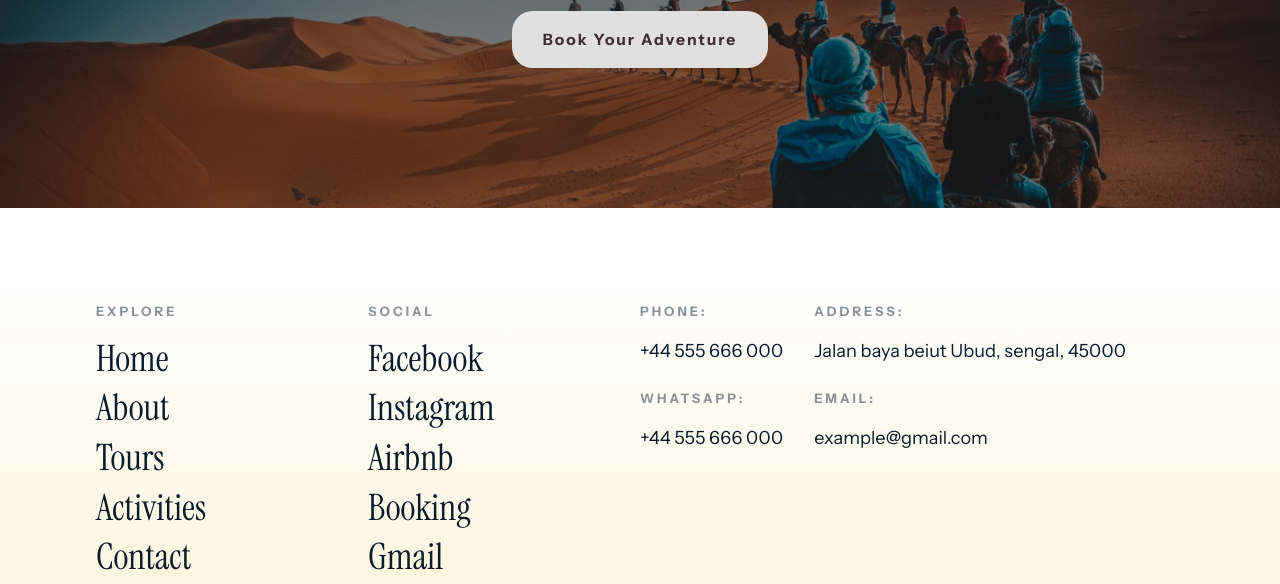
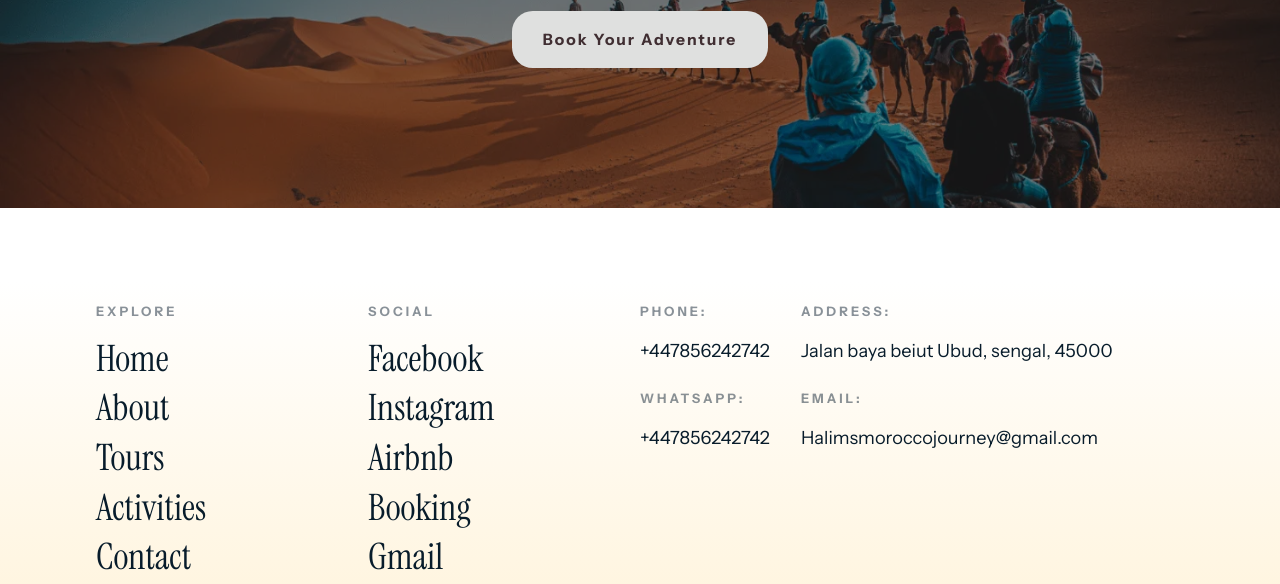
Before and after one commit to hamzaelbaz/halim-morocco-journeys, a website: page public/index.html in a window 1280 px wide. Shown: the part 7394-7978 px from the top of the page. Drawn offline with Linux system fonts and the light colour scheme.

Commit message:
modify the files

```diff
--- a/functions/sendEmail.js
+++ b/functions/sendEmail.js
@@ -19,7 +19,7 @@ exports.handler = async function (event, context) {
 
         let message = {
             from: 'elbazhamzahb@gmail.com',
-            to: 'elbazhamza77@gmail.com',
+            to: 'Halimsmoroccojourney@gmail.com',
             subject: 'Email de Contact',
             text: 'Hello world?',
             html: `
--- a/public/index.html
+++ b/public/index.html
@@ -620,23 +620,23 @@
                     <li><a href="https://instagram.com/">Instagram</a></li>
                     <li><a href="https://airbnb.com/">Airbnb</a></li>
                     <li><a href="https://booking.com/">Booking</a></li>
-                    <li><a href="mailto:example@gmail.com">Gmail</a></li>
+                    <li><a href="mailto:Halimsmoroccojourney@gmail.com">Gmail</a></li>
                   </ul>
                 </nav>
               </div>
 
               <address class="personal-infos-container">
                 <dl class="infos-one">
-                  <dt class="footer-heading">PHONE:</dt><dd><a href="tel:+xxx">+44 555 666 000</a></dd>
+                  <dt class="footer-heading">PHONE:</dt><dd><a href="tel:+xxx">+447856242742</a></dd>
                 </dl>
                 <dl>
                   <dt class="footer-heading">ADDRESS:</dt><dd>Jalan baya beiut Ubud, sengal, 45000</dd>
                 </dl>
                 <dl>
-                  <dt class="footer-heading">WHATSAPP:</dt><dd><a href="https://wa.me/xxx">+44 555 666 000</a></dd>
+                  <dt class="footer-heading">WHATSAPP:</dt><dd><a href="https://wa.me/xxx">+447856242742</a></dd>
                 </dl>
                 <dl>
-                  <dt class="footer-heading">EMAIL:</dt><dd><a href="mailto:example@gmail.com">example@gmail.com</a></dd>
+                  <dt class="footer-heading">EMAIL:</dt><dd><a href="mailto:Halimsmoroccojourney@gmail.com">Halimsmoroccojourney@gmail.com</a></dd>
                 </dl>
               </address>
         </div>
```
Also changed, not shown: public/about.html (+4 -4 lines), public/activities.html (+4 -4 lines), public/activities/balloon.html (+4 -4 lines), public/activities/camel-ride.html (+4 -4 lines), public/activities/quad.html (+4 -4 lines), public/activities/sahara-trekking.html (+4 -4 lines), public/activities/surfing.html (+4 -4 lines), public/contact.html (+5 -5 lines), public/tours.html (+4 -4 lines), public/tours/agadir.html (+4 -4 lines), public/tours/casablanca.html (+4 -4 lines), public/tours/chefchaoune.html (+4 -4 lines), public/tours/essaouira.html (+4 -4 lines), public/tours/fes.html (+4 -4 lines), 2 more files.
